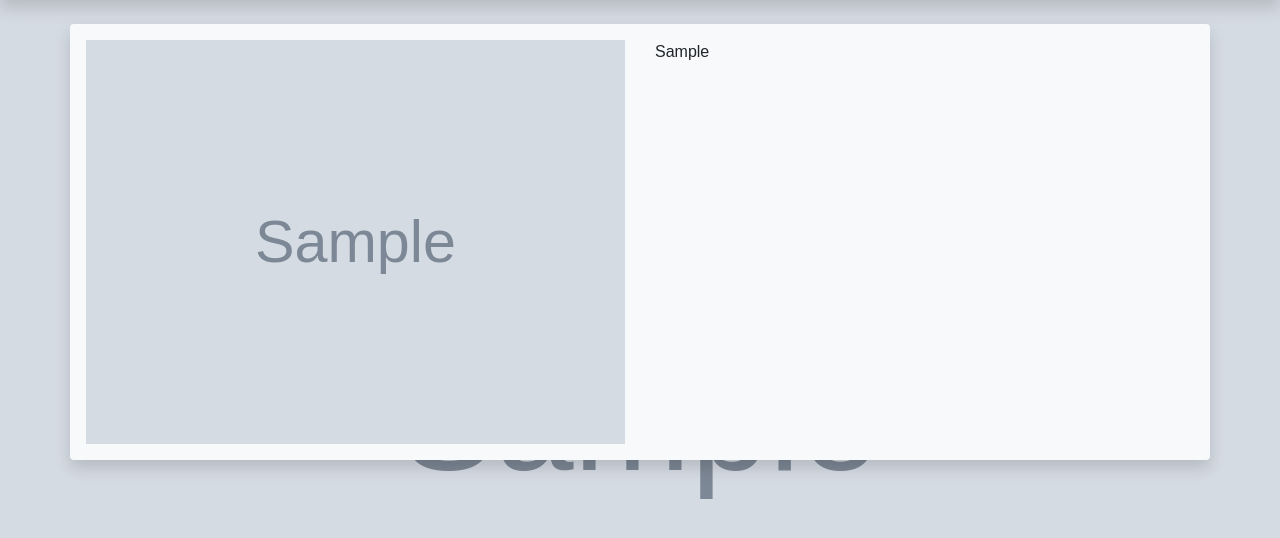
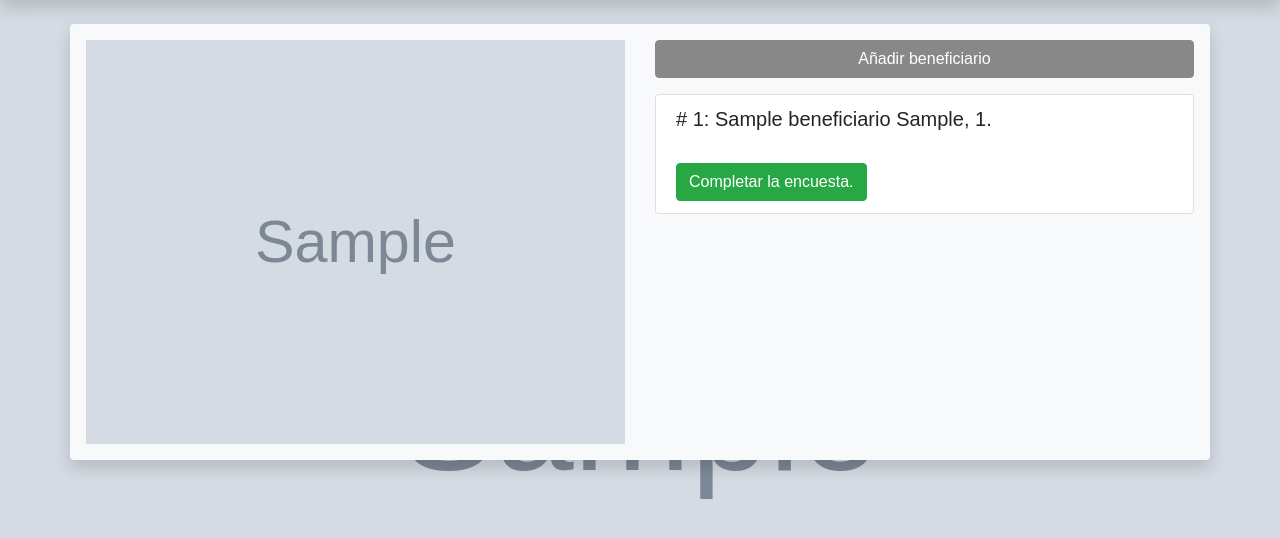
Before and after one commit to lleps/coincido, a Django app: page / in a window 1280 px wide. Shown: the part 58-596 px from the top of the page. Run offline with Django 3.2, Linux system fonts and the light colour scheme; a user stored in the database is signed in; tables that the repository leaves empty hold one stand-in row (values such as "Sample post"); grey boxes marked "Sample" are stand-in pictures; some libraries are stand-ins or nearby versions; some web fonts are replaced.

Commit message:
base changes with Beneficiario

```diff
--- a/polls/admin.py
+++ b/polls/admin.py
@@ -35,3 +35,4 @@ admin.site.register(User, UserAdmin)
 admin.site.register(Question, QuestionAdmin)
 admin.site.register(Answer)
 admin.site.register(AppConfig)
+admin.site.register(Beneficiario)
--- a/polls/models.py
+++ b/polls/models.py
@@ -4,6 +4,16 @@ from django.db import models
 from django.db.models import CASCADE
 from django.utils import timezone
 from django.contrib.auth.models import User
+
+
+# sobre quien es la encuesta.
+# las referencias son para el.
+class Beneficiario(models.Model):
+    usuario = models.ForeignKey(User, on_delete=models.CASCADE)
+    dni = models.IntegerField(help_text="DNI del beneficiario")
+    nombre = models.CharField(max_length=40, help_text="Nombre del beneficiario")
+    apellido = models.CharField(max_length=40, help_text="Apellido del beneficiario")
+
 
 
 class Question(models.Model):
@@ -59,8 +69,11 @@ class Choice(models.Model):
     choice_image = models.ImageField(null=True, blank=True)
 
 
+# Cada respuesta esta ligada a un beneficiario y a un usuario. También dice de que pregunta es,
+# y que opción escogió.
 class Answer(models.Model):
     user = models.ForeignKey(User, on_delete=models.CASCADE)
+    beneficiario = models.ForeignKey(Beneficiario, on_delete=models.CASCADE, null=True)
     question = models.ForeignKey(Question, on_delete=models.CASCADE)
     choice = models.IntegerField(default=0)  # choice picked in the answer
 
--- a/polls/templates/polls/index.html
+++ b/polls/templates/polls/index.html
@@ -5,38 +5,41 @@
 {% block content %}
     {% if user.is_authenticated %}
         <div class="row">
+            <!-- Imagen top -->
             <div class="col-md-6">
                 <img class="w-100" src="{{ cfg.imagen_principal.url }}" alt="Imágen principal">
             </div>
-            <div class="col-md-6 d-flex flex-column">
-                {% if not has_completed_poll %}
-                    {{ cfg.frase_inicial }}
-                    <br>
-                    <br>
-                    <a href="/{{ latest_question_index }}/" class="btn btn-primary btn-block mt-auto w-100">
-                        Completar la encuesta
+
+
+
+
+            <!-- Ver lista de beneficiarios -->
+            <div class="col-md-6">
+                <!-- Agregar beneficiario -->
+                <div>
+                    <a href="/beneficiario/" class="btn btn-primary btn-block mt-auto w-100 my-3">
+                        Añadir beneficiario
                     </a>
+                </div>
 
-                {% else %}
-                <p>{{ cfg.frase_mejores_candidatos }}</p>
-                <ul class="list-group">
-                    {% for match in matches %}
+                <ul class="list-group w-100" style="max-height: 500px;margin-bottom: 10px;overflow:scroll;">
+                {% for match in result %}
                     <li class="list-group-item">
-                            <h4># {{ forloop.counter }} - {{ match.user.username }}</h4><br>
+                        <h5># {{ forloop.counter }}: {{ match.beneficiarioNombre }} {{ match.beneficiarioApellido }}, {{ match.beneficiarioDNI }}.</h5><br>
+
+                        <!-- Datos de si completó o no la encuesta -->
                         <span class="text-muted">
-                                <b>{{ match.score }}%</b> de coincidencia
-                                {% if cfg.pedir_email %} - Correo electrónico: <a class="text-primary">{{ match.user.email }}</a> {% endif %}
+                            {% if match.completoEncuesta %} <span class="text-success">Encuesta completada.</span> {% endif %}
+                            {% if not match.completoEncuesta %}<button class="btn btn-success mr-3">Completar la encuesta.</button> {% endif %}
                         </span>
-                            <div class="progress my-2">
-                              <div class="progress-bar bg-danger" role="progressbar" style="width: {{ match.score }}%" aria-valuenow="{{ match.score }}" aria-valuemin="0" aria-valuemax="100"></div>
-                            </div>
                     </li>
                 {% endfor %}
             </ul>
-                {% endif %}
-            </div>
+
         </div>
 
+
+        </div>
 
     {% else %}
       <a href="{% url 'login' %}">Ingresar</a>
--- a/polls/views.py
+++ b/polls/views.py
@@ -9,7 +9,7 @@ from django.urls import reverse, reverse_lazy
 from django.views import generic
 from django.contrib.auth.views import LoginView
 
-from .models import Question, Choice, Answer, Profile, AppConfig
+from .models import Question, Choice, Answer, Profile, AppConfig, Beneficiario
 
 import logging
 
@@ -62,62 +62,51 @@ def gender_preferences_match(user1, user2):
         return False
 
 
+# index. Si completo tod0 le muestra resultados, si no, le da un boton para responder.
+# como debe ser ahora:
+# - Tener un boton para "agregar" sobre un nuevo beneficiario.
+#   "Registrar beneficiario". Que te envie a la "creacion" de un beneficiario.
+#   En esa creacion te diga: DNI, Nombre, etc.
+#   Entonces vos podrias ver que beneficiarios tenias registrados a tu usuario.
+#   Y desde ahi te dice:
+#      Beneficiario 12423424 (Asd_Asd)
+#               FORMULARIO COMPLETADO ((o te diga: FORMULARIO NO COMPLETADO. COMPLETAR)).
+# Esto es trabajar en la capa: CARGADO DE DATOS POR MUNICIPIOS.
 
 def index(request):
     if not request.user.is_authenticated:
         return HttpResponseRedirect(reverse('login'))
 
-    # if user has no profile, AND we require gender, redirect to the profile to create one
-    pedir_genero = AppConfig.get().pedir_genero
-    if pedir_genero:
-        try:
-            request.user.profile
-        except:
-            return HttpResponseRedirect(reverse('polls:profile'))
+    # Renderizar sólo beneficiarios registrados a mi nombre.
+    # Debo buscar un array de: { beneficiarioDNI, beneficiarioNombre, beneficiarioApellido, completoEncuestaONo }
+    # Si no es asi, llevarme
 
+    # Esta logica se debe mover abajo.
+    # Entonces: Dos cosas.
+    # - Lista de beneficiarios
+    # Boton de agregar nuevo beneficiario
+    # En la UI.
 
+    # esto moverlo abajo.
     questions = list(Question.objects.all())
     unanswered = get_first_unanswered_question_index(request.user, questions)
-    matches = []
     users = list(User.objects.all())
     has_completed_poll = unanswered == -1
-    results = []
 
-    if has_completed_poll:
-        # compare with every user that finished the poll
-        for u in users:
-            if u == request.user:
-                continue  # skip, will always match 100% myself
-
-            if get_first_unanswered_question_index(u, questions) != -1:
-                continue  # skip users that have not answered everything.
-
-            # if gender filter is on, require to be the gender we're asking
-            if pedir_genero and (not gender_preferences_match(u, request.user)):
-                continue
-
-            score = 0.0
-            max_score = len(questions)
-            for q in questions:
-                my_answer = find_answer_for_question(request.user, q)
-                u_answer = find_answer_for_question(u, q)
-                if my_answer == u_answer:
-                    score += 1.0
-
-            score = int(score / max_score * 100.0)  # convert score to percent
-            results.append({'user': u, 'score': score})
-
-    def take_score(entry):
-        return entry['score']
-
-    results.sort(key=take_score, reverse=True)
-    results = results[0:AppConfig.get().afinidad_cantidad_gente]
+    beneficiarios = Beneficiario.objects.filter(usuario=request.user)
+    results = []  # lista de { beneficiarioDNI, beneficiarioNombre, beneficiarioApellido, completoEncuestaONo }
+    for b in beneficiarios:
+        results.append({
+            'beneficiarioDNI': b.dni,
+            'beneficiarioNombre': b.nombre,
+            'beneficiarioApellido': b.apellido,
+            'completoEncuesta': False,
+        })
 
     context = {
-        'latest_question_index': unanswered,
-        'has_completed_poll': has_completed_poll,
-        'matches': results
+        'result': results
     }
+
     return render(request, 'polls/index.html', context)
 
 
```
Lines whose indentation alone changed are shown as unchanged.
